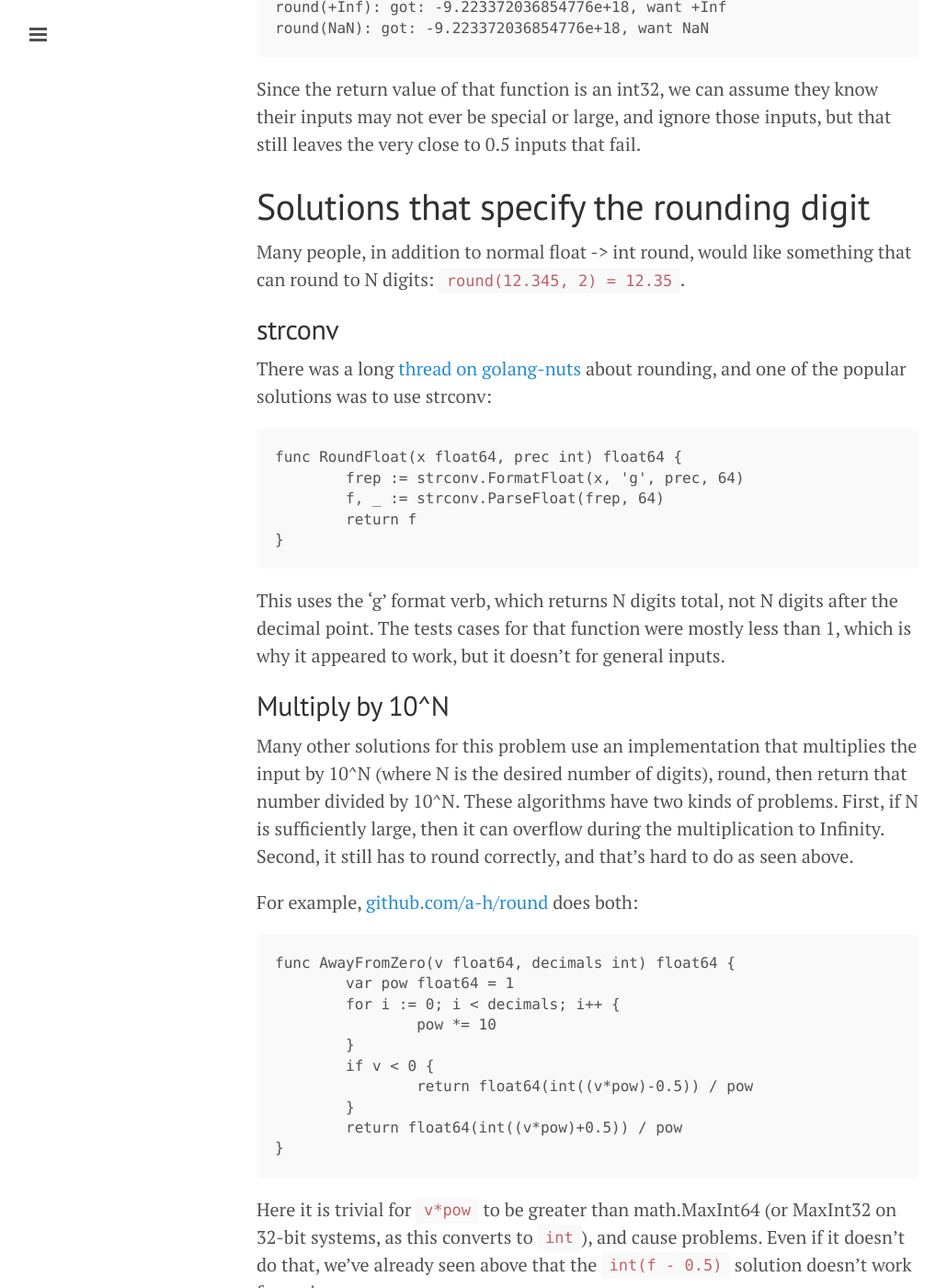
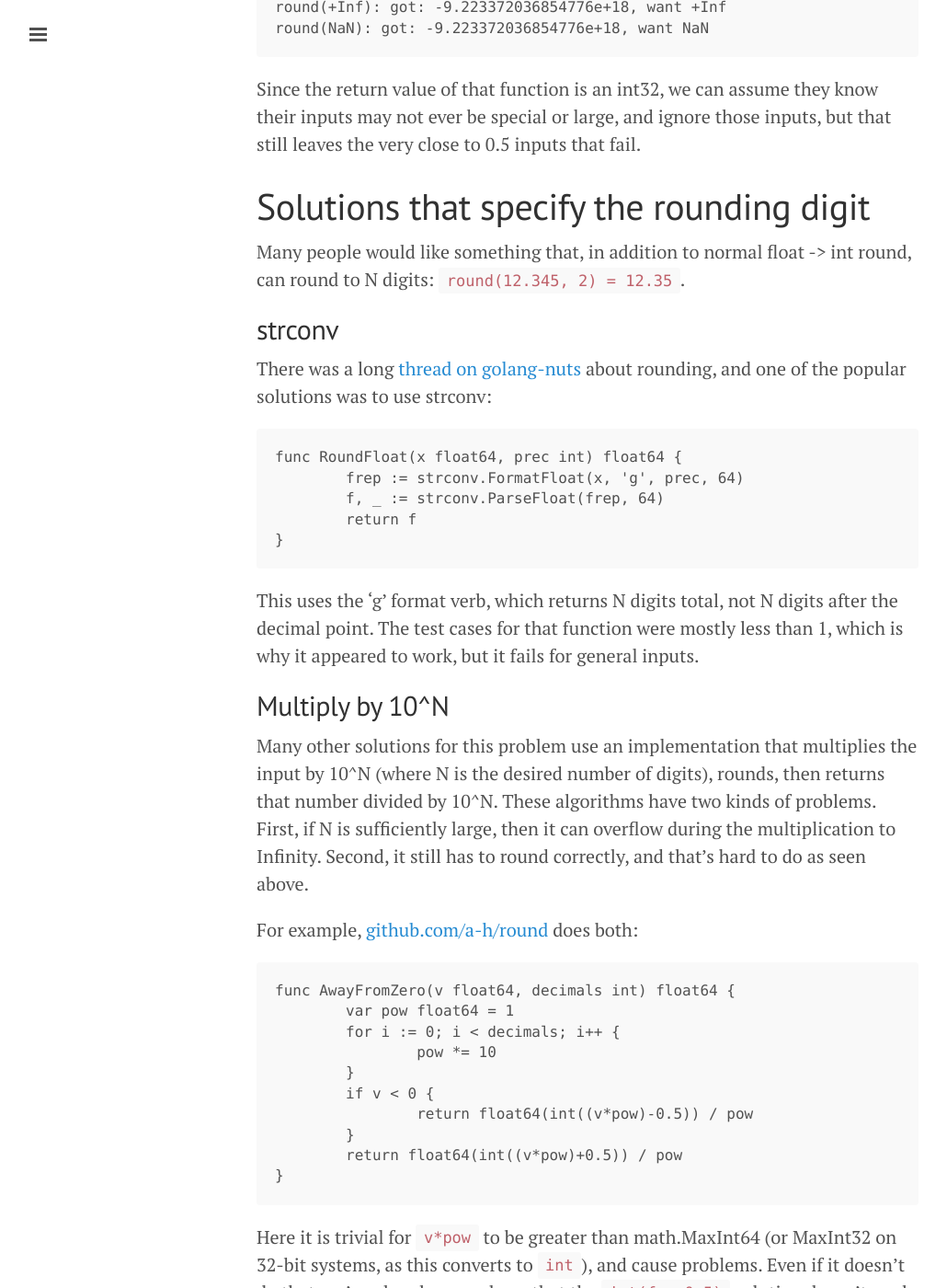
Before and after one commit to mjibson/mjibson.github.io, a Jekyll site: the page built from _posts/2017-07-01-rounding.md, in a window 1280 px wide and 1400 px high, scrolled down 4626 px. Shown: the whole window at 92% size, without its empty margins (1-1031 px from the left). Built offline with Jekyll 4.4.1, drawn with Linux system fonts in a browser that asks for light colours; some of the changed text lies outside the part shown.

Commit message:
Update 2017-07-01-rounding.md

````diff
--- a/_posts/2017-07-01-rounding.md
+++ b/_posts/2017-07-01-rounding.md
@@ -121,11 +121,11 @@ This fails with:
 
 Which is overall much better, but still doesn't handle specials or large inputs. Specials can easily be handled with some special cases, but the large inputs can't.
 
-The count now is 4 suggestions and all 4 are broken. Now we will begin to look at some implementations of round in various packages.
+The count now is 4 suggestions, and all 4 are broken. Now we will begin to look at some implementations of round in various packages.
 
 ## Kubernetes
 
-Kubernetes 1.7 has a [round implementation](https://github.com/kubernetes/kubernetes/blob/release-1.7/staging/src/k8s.io/client-go/util/integer/integer.go#L61)
+Kubernetes 1.7 has a [round implementation](https://github.com/kubernetes/kubernetes/blob/release-1.7/staging/src/k8s.io/client-go/util/integer/integer.go#L61):
 
 ```
 if a < 0 {
@@ -147,7 +147,7 @@ Since the return value of that function is an int32, we can assume they know the
 
 # Solutions that specify the rounding digit
 
-Many people, in addition to normal float -> int round, would like something that can round to N digits: `round(12.345, 2) = 12.35`.
+Many people would like something that, in addition to normal float -> int round, can round to N digits: `round(12.345, 2) = 12.35`.
 
 ## strconv
 
@@ -161,11 +161,11 @@ func RoundFloat(x float64, prec int) float64 {
 }
 ```
 
-This uses the 'g' format verb, which returns N digits total, not N digits after the decimal point. The tests cases for that function were mostly less than 1, which is why it appeared to work, but it doesn't for general inputs.
+This uses the 'g' format verb, which returns N digits total, not N digits after the decimal point. The test cases for that function were mostly less than 1, which is why it appeared to work, but it fails for general inputs.
 
 ## Multiply by 10^N
 
-Many other solutions for this problem use an implementation that multiplies the input by 10^N (where N is the desired number of digits), round, then return that number divided by 10^N. These algorithms have two kinds of problems. First, if N is sufficiently large, then it can overflow during the multiplication to Infinity. Second, it still has to round correctly, and that's hard to do as seen above.
+Many other solutions for this problem use an implementation that multiplies the input by 10^N (where N is the desired number of digits), rounds, then returns that number divided by 10^N. These algorithms have two kinds of problems. First, if N is sufficiently large, then it can overflow during the multiplication to Infinity. Second, it still has to round correctly, and that's hard to do as seen above.
 
 For example, [github.com/a-h/round](https://github.com/a-h/round/blob/29d6cc75ad82cb7aee00b8789582c88ddb229e2a/awayfromzero.go) does both:
 
````
Also changed, not shown: other parts of _posts/2017-07-01-rounding.md (+7 -7 lines).
